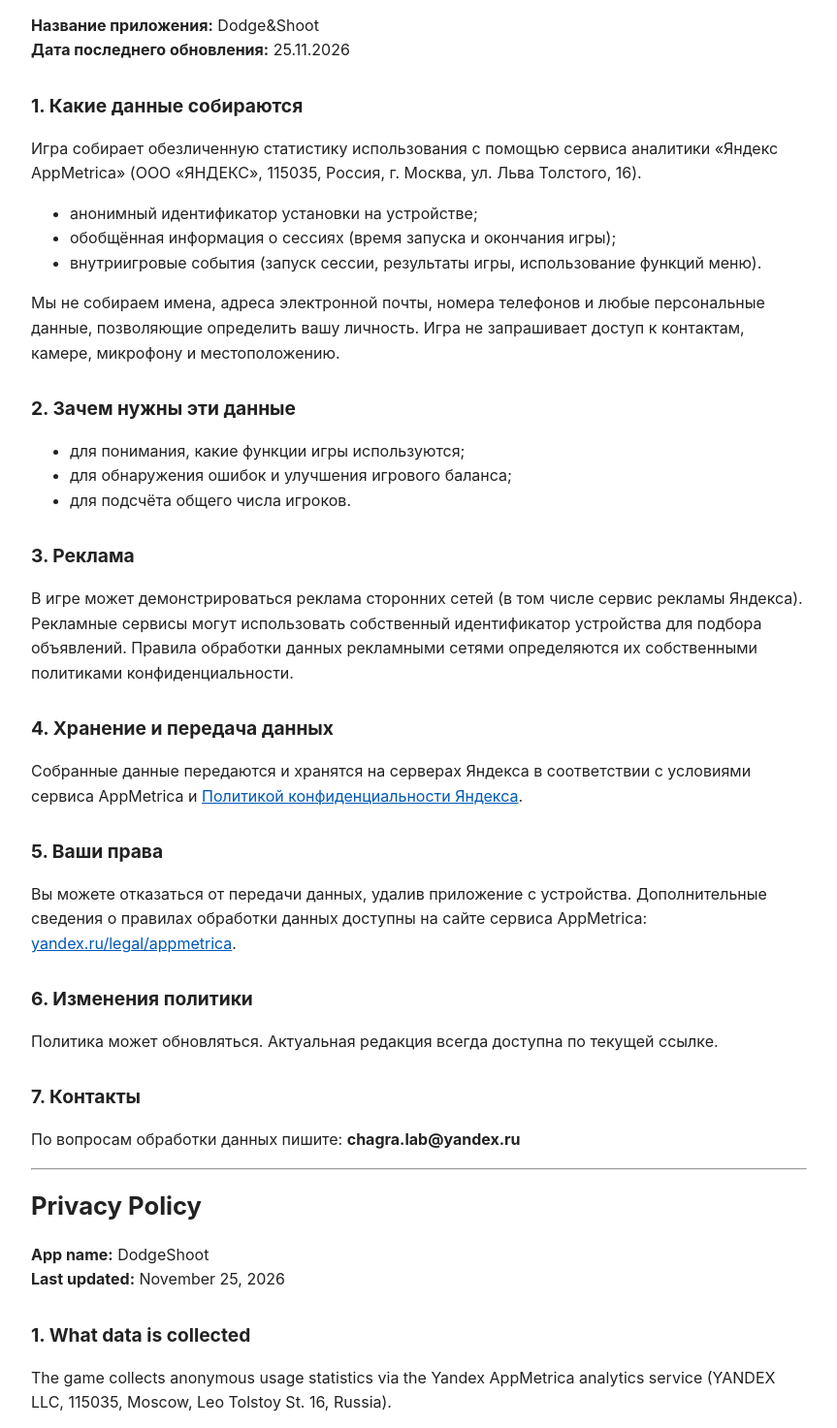
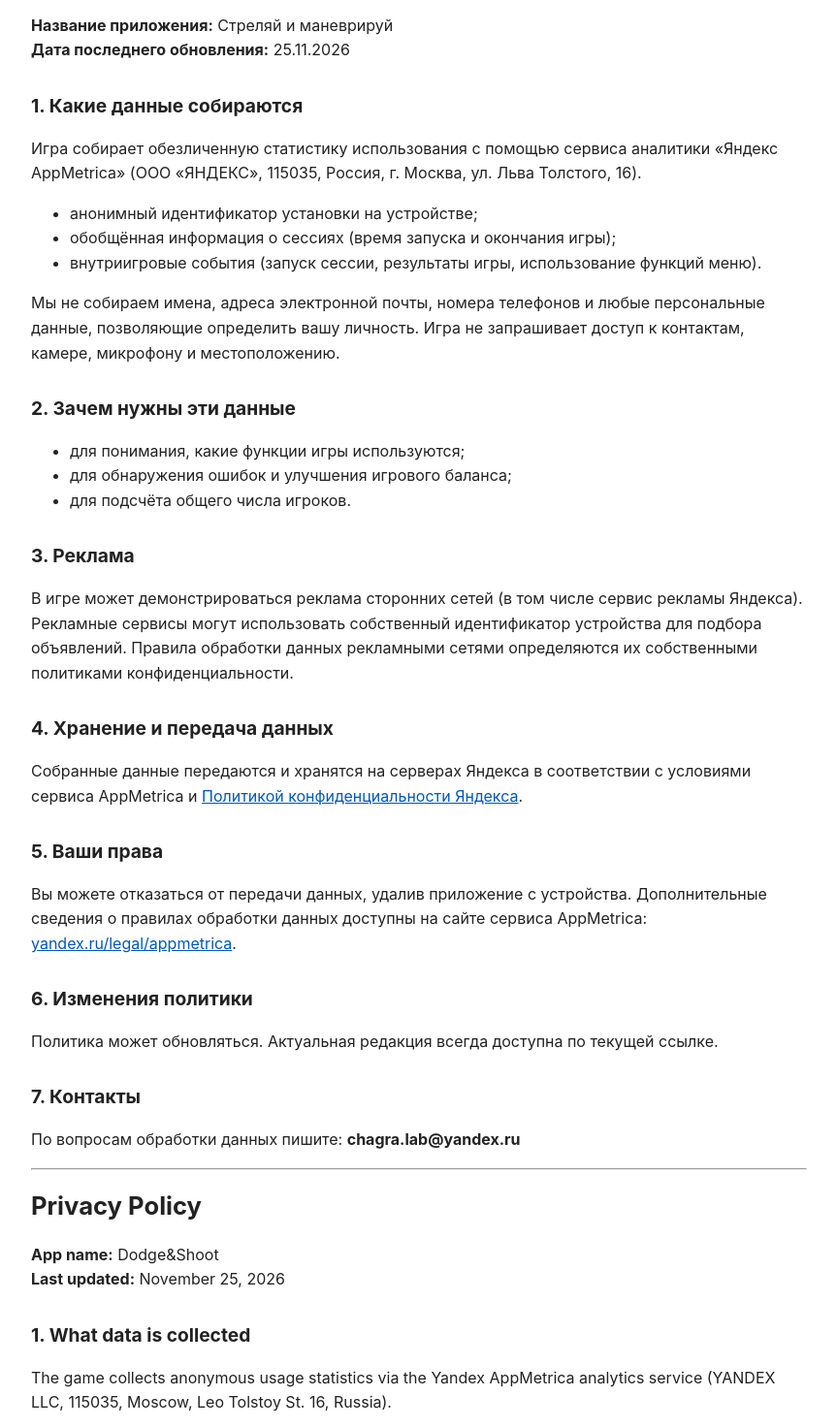
Before and after one commit to ChagraLab/dodge-shoot-privacy, a plain HTML site: page privacy.html in a window 1280 px wide. Shown: the part 127-1600 px from the top of the page at 97% size, without its empty margins (208-1071 px from the left). Drawn offline with Linux system fonts and the light colour scheme.

Commit message:
Update privacy.html

```diff
--- a/privacy.html
+++ b/privacy.html
@@ -18,7 +18,7 @@
 <div class="lang-switch"><a href="#ru">Русский</a> | <a href="#en">English</a></div>
 
 <h1 id="ru">Политика конфиденциальности</h1>
-<p><strong>Название приложения:</strong> Dodge&Shoot<br>
+<p><strong>Название приложения:</strong> Стреляй и маневрируй<br>
 <strong>Дата последнего обновления:</strong> 25.11.2026</p>
 
 <h2>1. Какие данные собираются</h2>
@@ -65,7 +65,7 @@ AppMetrica: <a href="https://yandex.ru/legal/appmetrica/">yandex.ru/legal/appmet
 <hr>
 
 <h1 id="en">Privacy Policy</h1>
-<p><strong>App name:</strong> DodgeShoot<br>
+<p><strong>App name:</strong> Dodge&Shoot<br>
 <strong>Last updated:</strong> November 25, 2026</p>
 
 <h2>1. What data is collected</h2>
```
